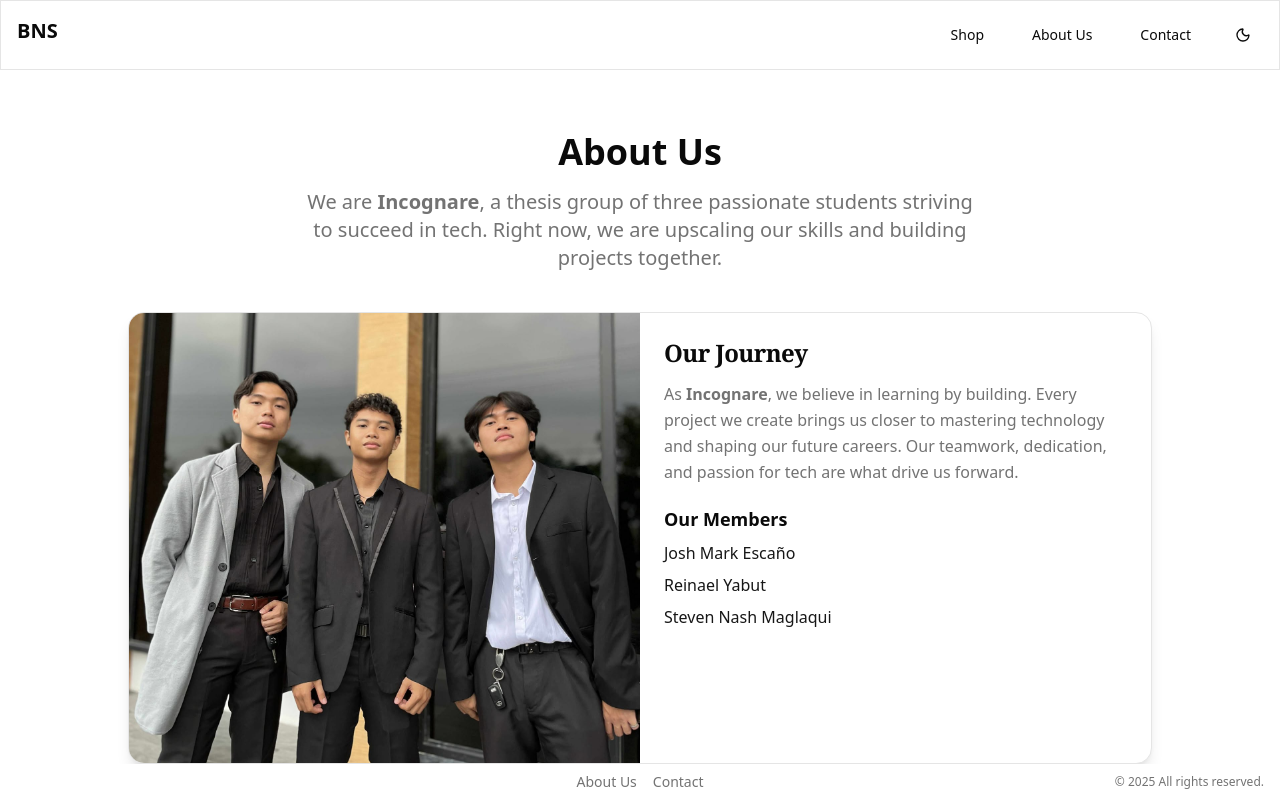
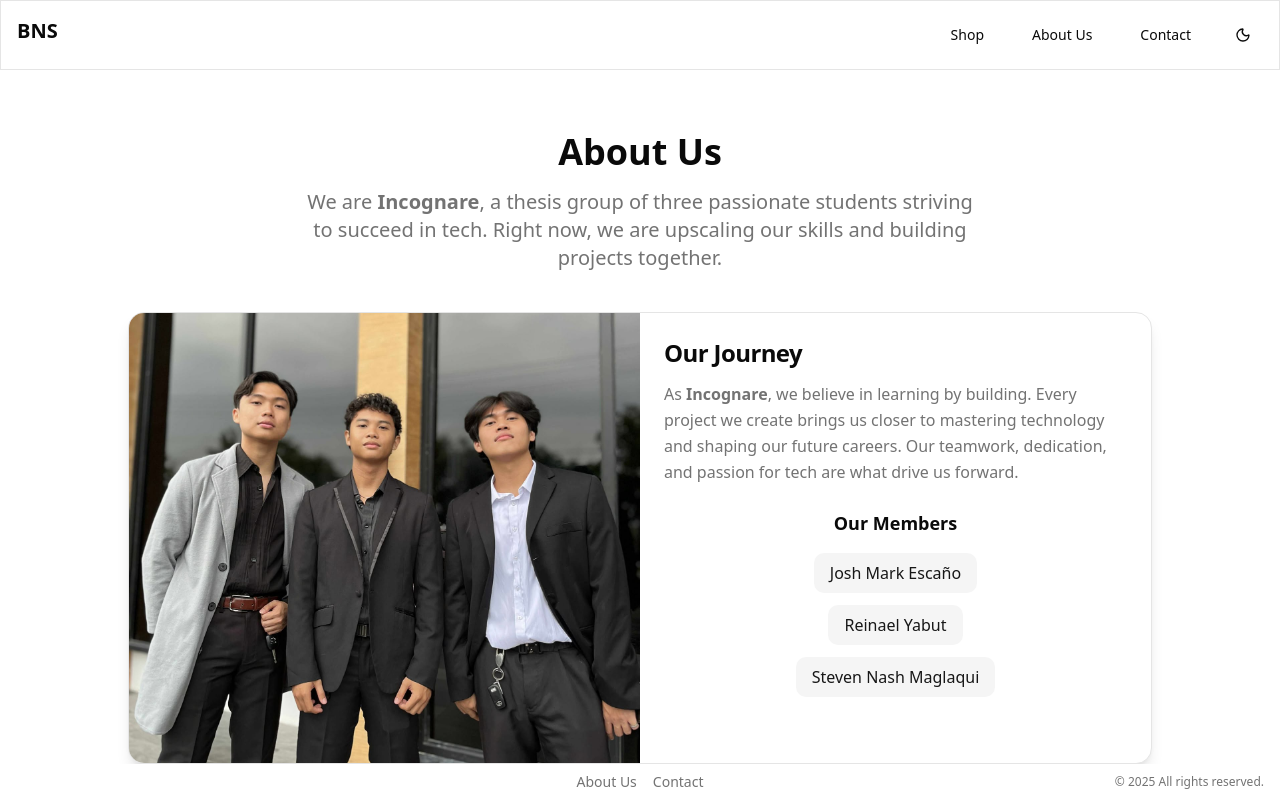
Before and after one commit to yabswannalearn/Bai-and-Sel, a Next.js app in the folder client/: page /about in a window 1280 px wide. Built offline with nearby package versions, Linux system fonts and the light colour scheme.

Commit message:
feat: about us design

```diff
--- a/client/src/app/(users)/about/page.tsx
+++ b/client/src/app/(users)/about/page.tsx
@@ -53,10 +53,10 @@ export default function AboutUs() {
               <div className="w-full md:w-1/2 p-6 flex flex-col justify-between text-center md:text-left">
                 {/* Top Section - Our Journey */}
                 <div>
-                  <h2 className="text-2xl font-bold tracking-tight mb-3 font-serif">
+                  <h2 className="text-2xl font-bold tracking-tight mb-3">
                     Our Journey
                   </h2>
-                  <p className="text-muted-foreground leading-relaxed font-light text-base mb-5">
+                  <p className="text-muted-foreground leading-relaxed text-base mb-5">
                     As <span className="font-semibold">Incognare</span>, we
                     believe in learning by building. Every project we create
                     brings us closer to mastering technology and shaping our
@@ -64,16 +64,16 @@ export default function AboutUs() {
                     tech are what drive us forward.
                   </p>
 
-                  {/* Members Section - moved just below */}
-                  <div className="mt-5">
-                    <h3 className="text-lg font-semibold mb-2">Our Members</h3>
-                    <ul className="space-y-2">
+                  {/* Members Section */}
+                  <div className="flex flex-col items-center justify-center mt-6">
+                    <h3 className="text-lg font-semibold mb-4">Our Members</h3>
+                    <ul className="space-y-3 text-center">
                       <li>
                         <a
                           href="https://github.com/juicemark"
                           target="_blank"
                           rel="noopener noreferrer"
-                          className="text-primary hover:underline"
+                          className="inline-block px-4 py-2 rounded-lg bg-muted hover:bg-muted/70 text-primary font-medium transition"
                         >
                           Josh Mark Escaño
                         </a>
@@ -83,7 +83,7 @@ export default function AboutUs() {
                           href="https://github.com/yabswannalearn"
                           target="_blank"
                           rel="noopener noreferrer"
-                          className="text-primary hover:underline"
+                          className="inline-block px-4 py-2 rounded-lg bg-muted hover:bg-muted/70 text-primary font-medium transition"
                         >
                           Reinael Yabut
                         </a>
@@ -93,7 +93,7 @@ export default function AboutUs() {
                           href="https://github.com/nashmglq"
                           target="_blank"
                           rel="noopener noreferrer"
-                          className="text-primary hover:underline"
+                          className="inline-block px-4 py-2 rounded-lg bg-muted hover:bg-muted/70 text-primary font-medium transition"
                         >
                           Steven Nash Maglaqui
                         </a>
```
